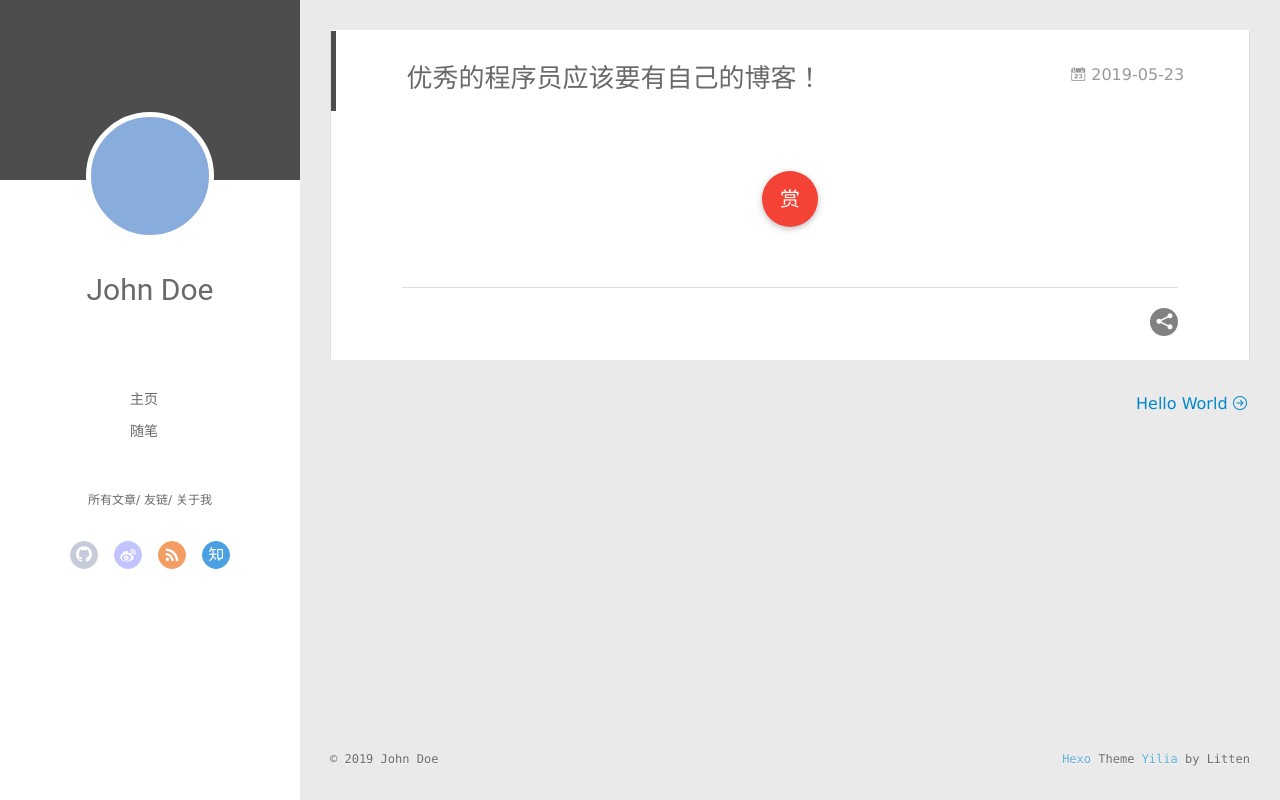
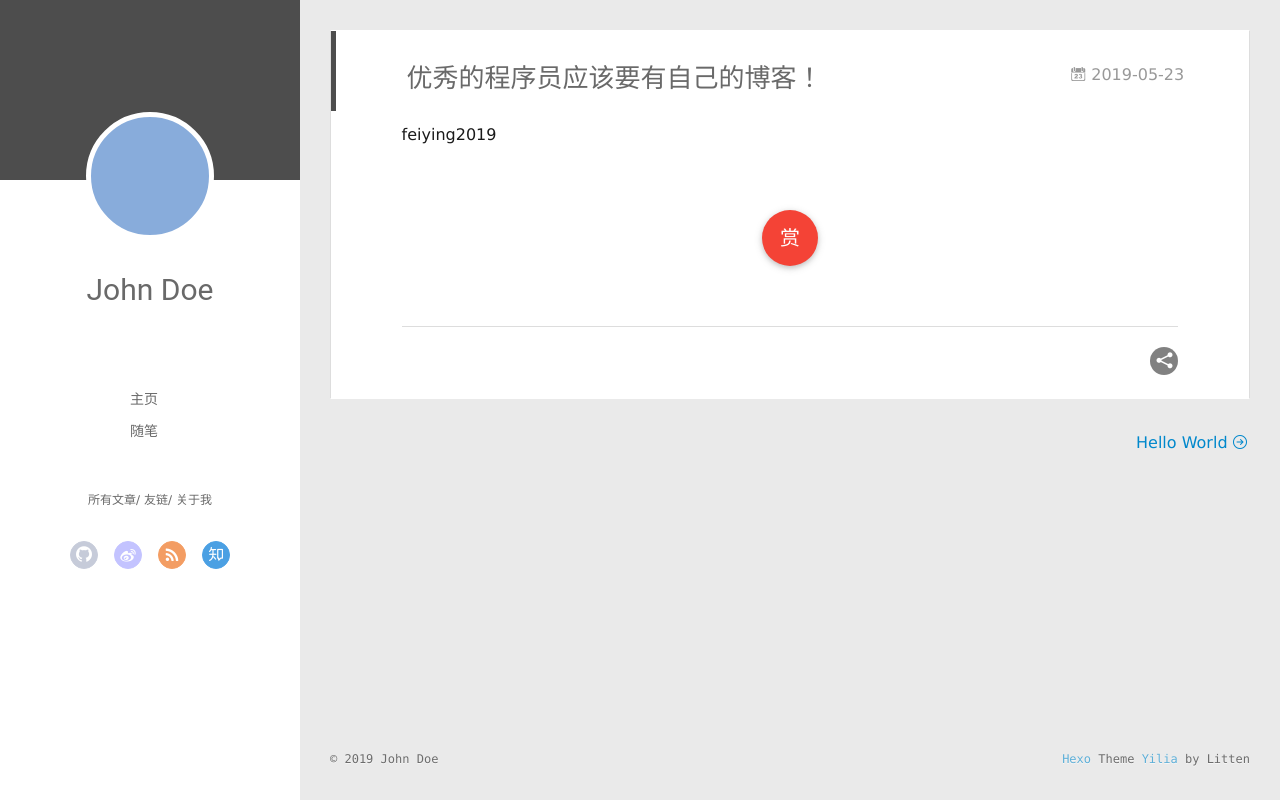
Before and after one commit to feiying985/feiying985.github.com, a plain HTML site: page 2019/05/23/优秀的程序员应该要有自己的博客！/index.html in a window 1280 px wide. Drawn offline with Linux system fonts and the light colour scheme; no server answers.

Commit message:
Site updated: 2019-05-23 14:35:48

```diff
--- a/2019/05/23/优秀的程序员应该要有自己的博客！/index.html
+++ b/2019/05/23/优秀的程序员应该要有自己的博客！/index.html
@@ -8,14 +8,17 @@
   <link rel="dns-prefetch" href="http://yoursite.com">
   <title>优秀的程序员应该要有自己的博客！ | Hexo</title>
   <meta name="viewport" content="width=device-width, initial-scale=1, maximum-scale=1">
-  <meta property="og:type" content="article">
+  <meta name="description" content="feiying2019">
+<meta property="og:type" content="article">
 <meta property="og:title" content="优秀的程序员应该要有自己的博客！">
 <meta property="og:url" content="http://yoursite.com/2019/05/23/优秀的程序员应该要有自己的博客！/index.html">
 <meta property="og:site_name" content="Hexo">
+<meta property="og:description" content="feiying2019">
 <meta property="og:locale" content="default">
-<meta property="og:updated_time" content="2019-05-23T06:17:50.985Z">
+<meta property="og:updated_time" content="2019-05-23T06:34:43.916Z">
 <meta name="twitter:card" content="summary">
 <meta name="twitter:title" content="优秀的程序员应该要有自己的博客！">
+<meta name="twitter:description" content="feiying2019">
 
     <link rel="alternative" href="/atom.xml" title="Hexo" type="application/atom+xml">
 
@@ -171,6 +174,7 @@
 
     <div class="article-entry" itemprop="articleBody">
 
+        <p>feiying2019</p>
 
 
 
```
Also changed, not shown: index.html (+1 -0 lines).
